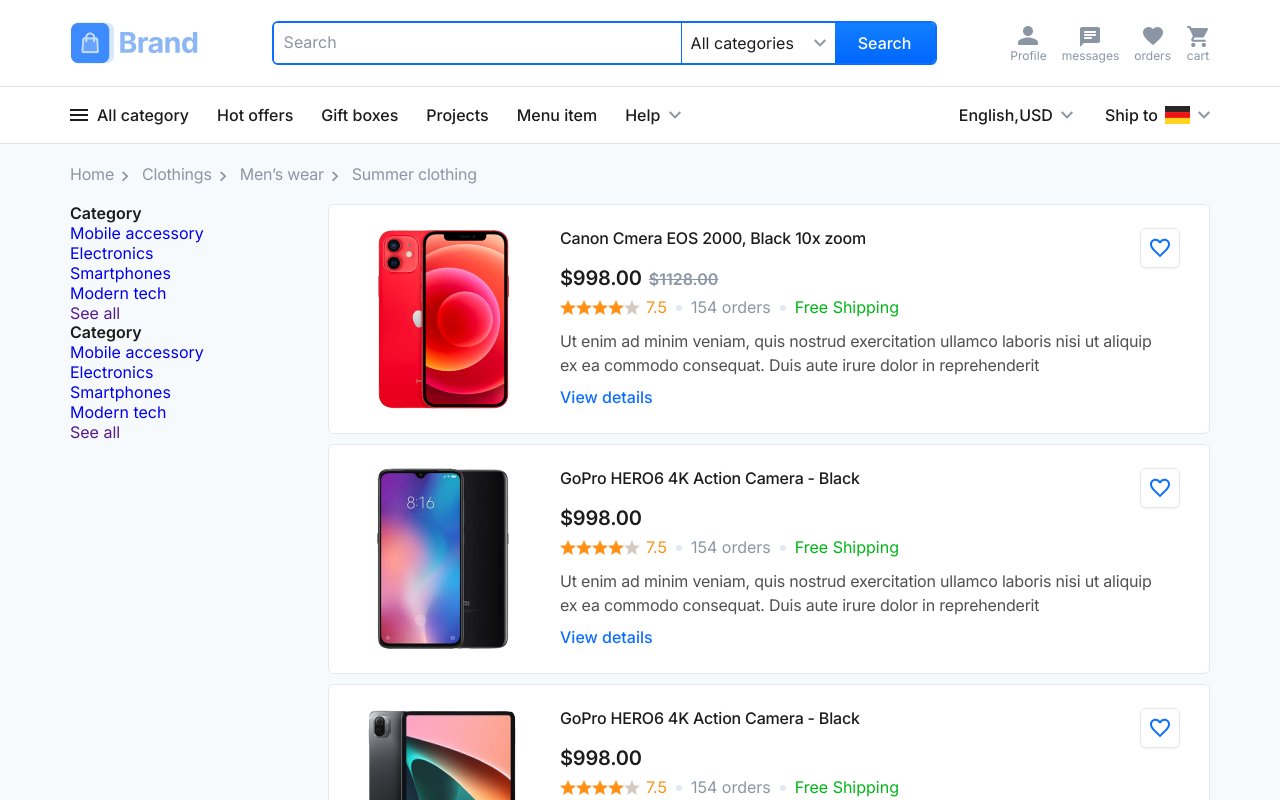
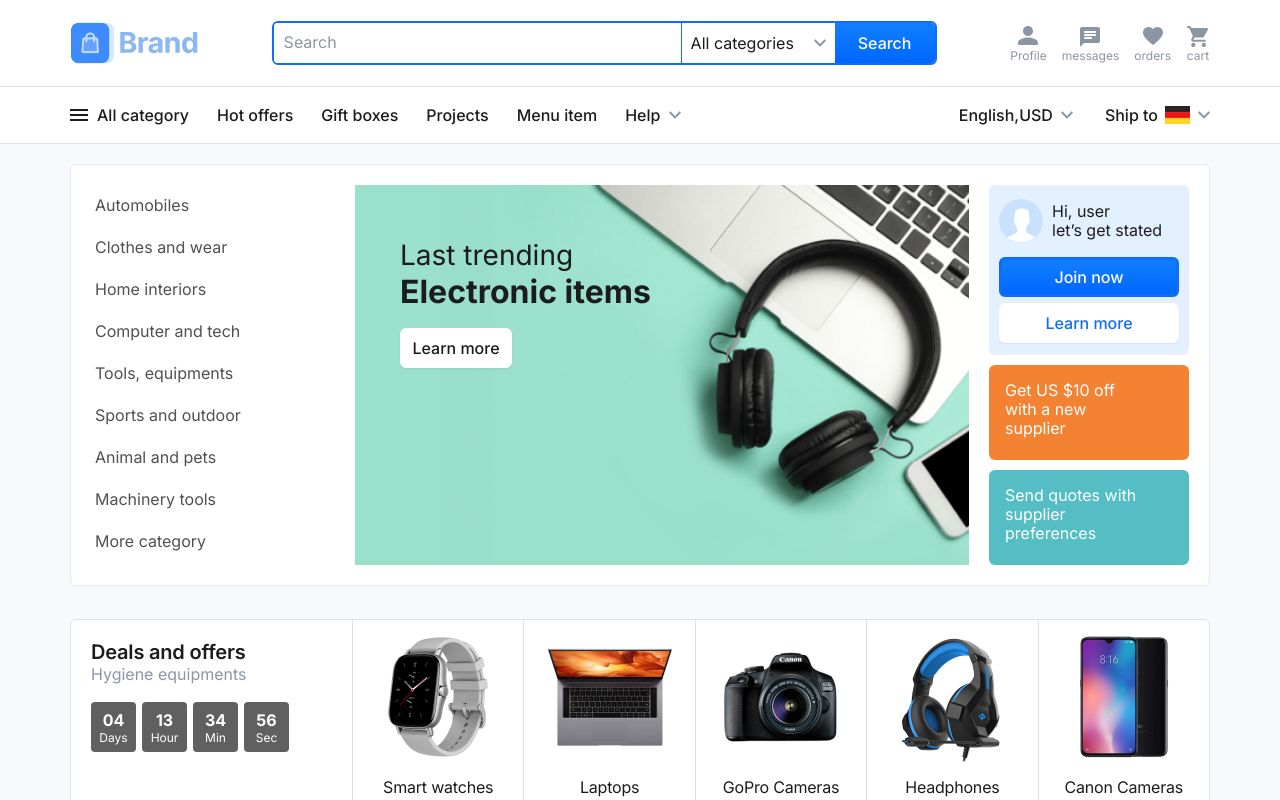
Before and after one commit to m5rayyan/ecommerce, a React (Vite) app: page / in a window 1280 px wide. Shown: the top 800 px of the page. Built offline with nearby package versions, Linux system fonts and the light colour scheme.

Commit message:
create ecommerce app

```diff
--- a/src/App.jsx
+++ b/src/App.jsx
@@ -11,8 +11,8 @@
   return (
     <div className="App">
       <GlobalStyle />
-      {/* <Home /> */}
-      <StoreList />
+      <Home />
+      {/* <StoreList /> */}
     </div>
   );
 }
```
